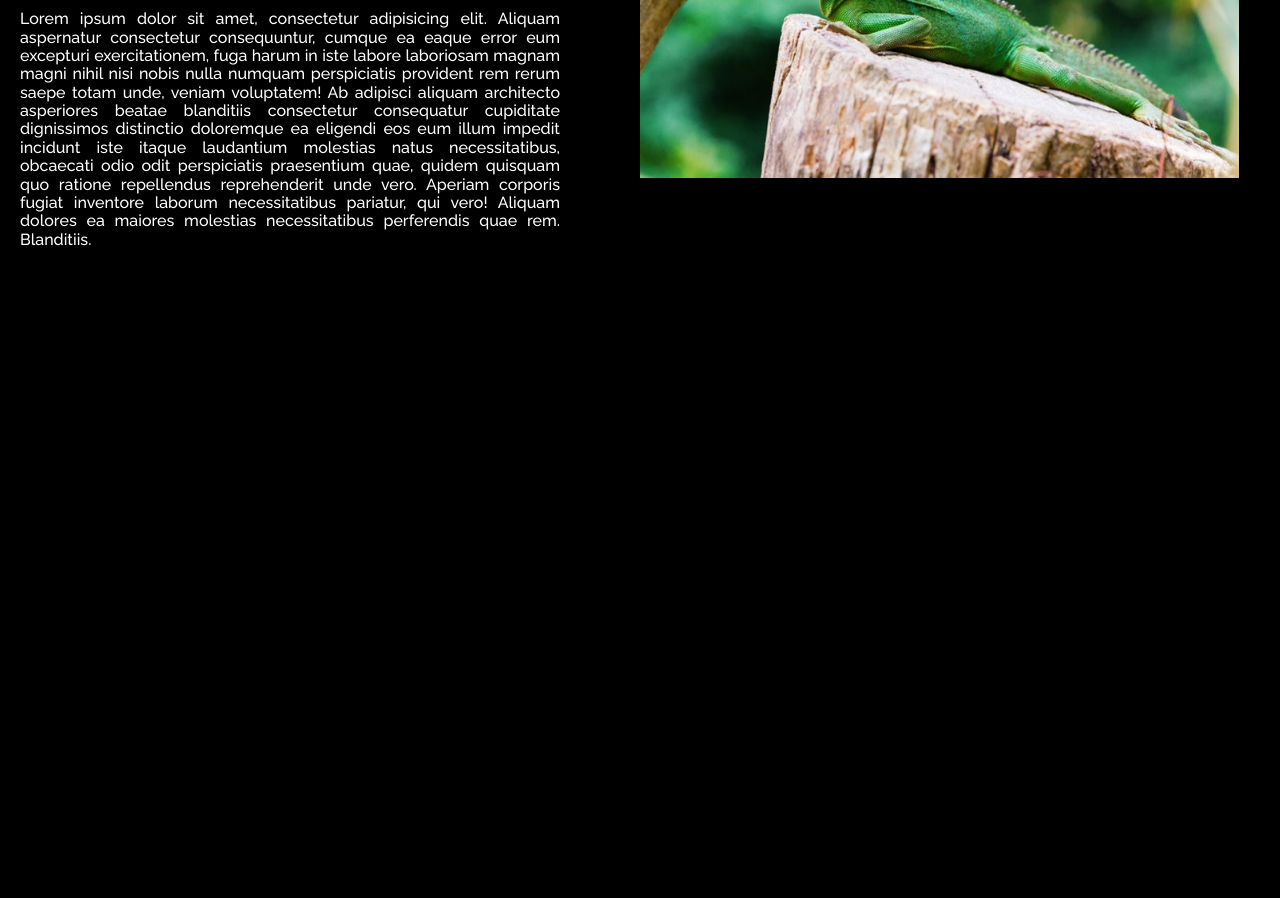
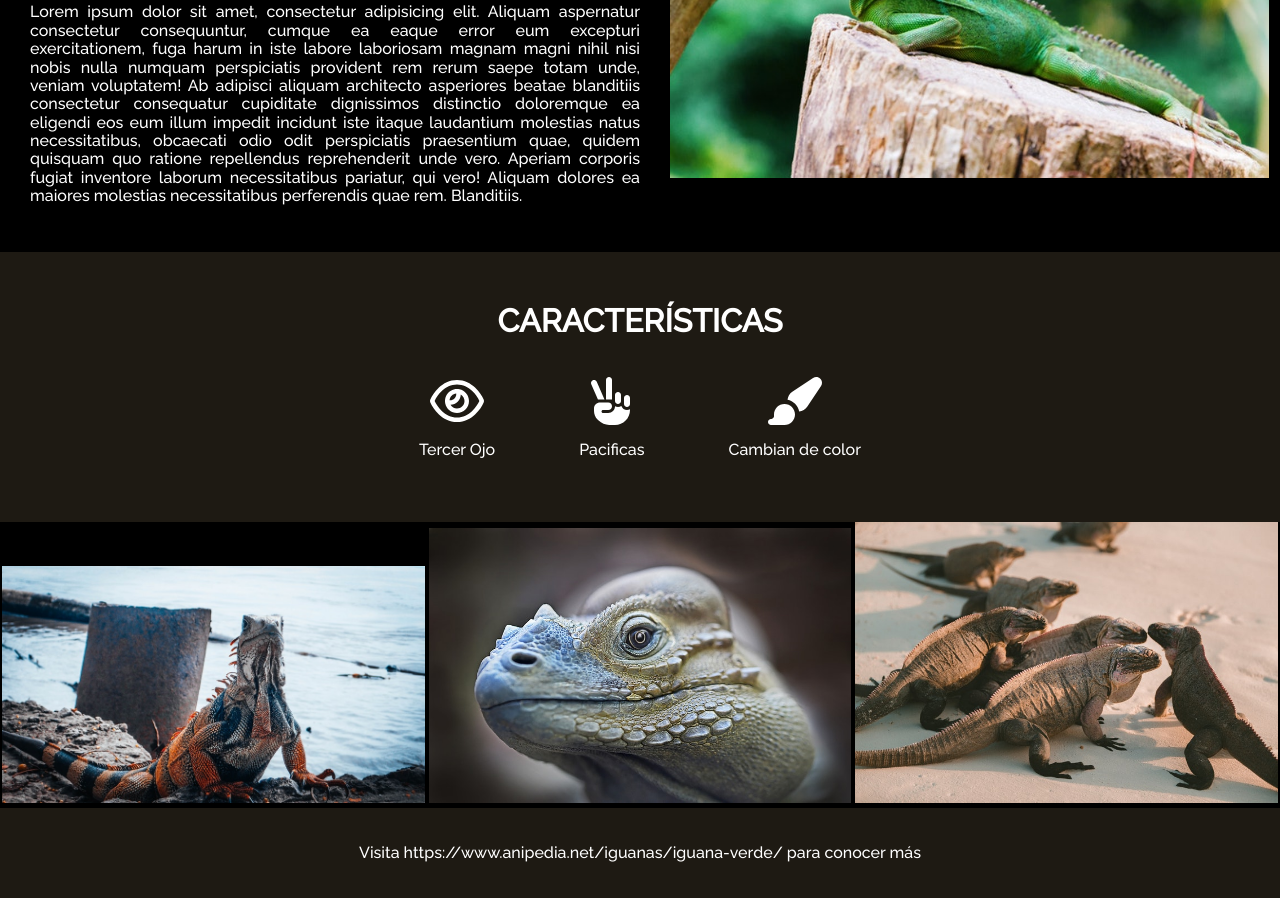
Before and after one commit to TaladropoliS/iguana, a plain HTML site: page index.html in a window 1280 px wide. Shown: the part 1092-1990 px from the top of the page. Before the commit the page ends 1515 px from the top, so only its background shows below. Drawn offline with Linux system fonts and the light colour scheme.

Commit message:
ok, pendiente alineacion fotos iguanas

```diff
--- a/assets/css/style.css
+++ b/assets/css/style.css
@@ -8,26 +8,31 @@ header {
     color: white;
 }
 
+header h1 {
+
+}
+
 header img {
     width: 100%;
 }
 
-article {
+#descripcionFoto {
     display: flex;
+    padding: 30px;
 }
-.descripcion {
+
+#descripcion {
     align-items: flex-start;
     width: 50%;
     text-align: justify;
     color: white;
-    padding: 20px;
+    padding-top: 20px;
 }
 
 .imagen2 {
     width: 50%;
     align-items: flex-end;
     background-size: 90% 90%;
-    padding: 30px;
 }
 
 .imagen2 img {
@@ -36,10 +41,50 @@ article {
     padding: 30px;
 }
 
-section #caracteristicas{
+#caracteristicas {
     background-color: #1e1a13;
     color: white;
     text-align: center;
     padding: 30px;
     height: 100%;
 }
+
+section article {
+    color: white;
+    align-content: center;
+}
+
+#caracteristicas > article > figure {
+    display: inline-block;
+    text-align: center;
+}
+
+#fotos {
+    width: 100%;
+    display: inline-block;
+    /*background-color: #ffdf00;*/
+    text-align: center;
+}
+
+#fotos > figure {
+    display: inline-flex;
+    width: 33%;
+    margin: 0;
+}
+
+#fotos > figure > img {
+    max-width: 100%;
+    background-size: cover;
+}
+
+footer {
+    text-align: center;
+    background-color: #1e1a13;
+    padding: 20px;
+    color: white;
+}
+
+.linkFooter {
+    color: white;
+    text-decoration: none;
+}
--- a/index.html
+++ b/index.html
@@ -6,6 +6,8 @@
     <link rel="stylesheet" href="assets/css/style.css">
     <link rel="stylesheet" href="assets/css/normalize.css">
     <link rel="stylesheet" href="assets/libs/fontawesome/fontawesome.min.css">
+    <link rel="preconnect" href="https://fonts.googleapis.com">
+    <link rel="preconnect" href="https://fonts.gstatic.com" crossorigin>
     <link href="https://fonts.googleapis.com/css2?family=Raleway:wght@300;500&display=swap" rel="stylesheet">
 </head>
 <body>
@@ -15,8 +17,8 @@
 </header>
 <div class="fotoHeader"></div>
 
-<article>
-    <div class="descripcion">
+<article id="descripcionFoto">
+    <div id="descripcion">
         <p>Lorem ipsum dolor sit amet, consectetur adipisicing elit. Aliquam aspernatur consectetur
             consequuntur, cumque ea eaque error eum excepturi exercitationem, fuga harum in istelabore
             laboriosam magnam magni nihil nisi nobis nulla
@@ -46,12 +48,45 @@
 </article>
 
 <section id="caracteristicas">
-    <h1>CARACTERISTICAS</h1>
+    <h1>CARACTERÍSTICAS</h1>
+    <article>
+        <figure id="figure1">
+            <i class="far fa-eye fa-3x"></i>
+            <p>Tercer Ojo</p>
+        </figure>
+        <figure id="figure2">
+            <i class="fas fa-hand-peace fa-3x"></i>
+            <p>Pacificas</p>
+        </figure>
+        <figure id="figure3">
+            <i class="fas fa-paintbrush fa-3x"></i>
+            <p>Cambian de color</p>
+        </figure>
+    </article>
 </section>
 
 <section id="fotos">
-    <h1>CARACTERISTICAS</h1>
+    <figure>
+        <img src="assets/img/iguana-2.jpg" alt="iguana 1">
+    </figure>
+    <figure>
+        <img src="assets/img/iguana-3.jpg" alt="iguana 2">
+    </figure>
+    <figure>
+        <img src="assets/img/iguana-4.jpg" alt="iguana 3">
+    </figure>
 </section>
+
+<footer>
+    <div id="footer">
+        <p>Visita
+            <a class="linkFooter" target="_blank"
+               href="https://www.anipedia.net/iguanas/iguana-verde/">
+                https://www.anipedia.net/iguanas/iguana-verde/
+            </a>
+            para conocer más</p>
+    </div>
+</footer>
 
 <script src="assets/libs/fontawesome/all.min.js"></script>
 </body>
```
